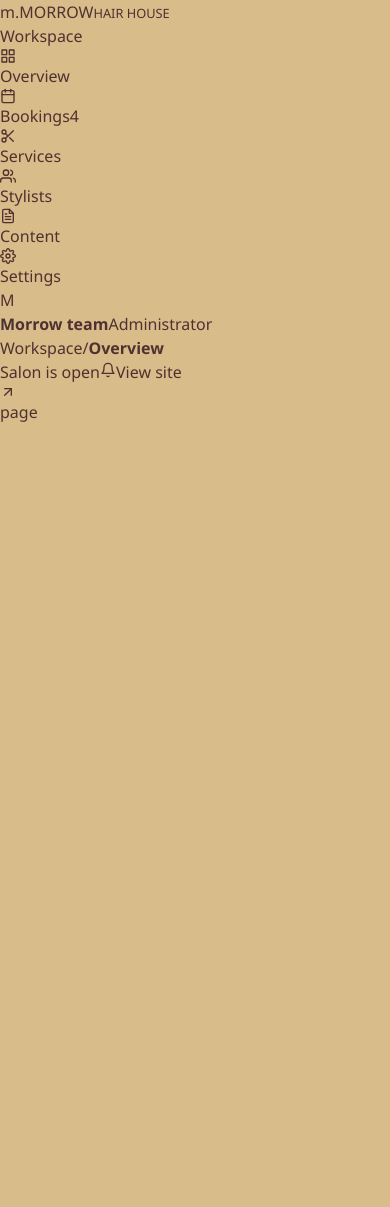
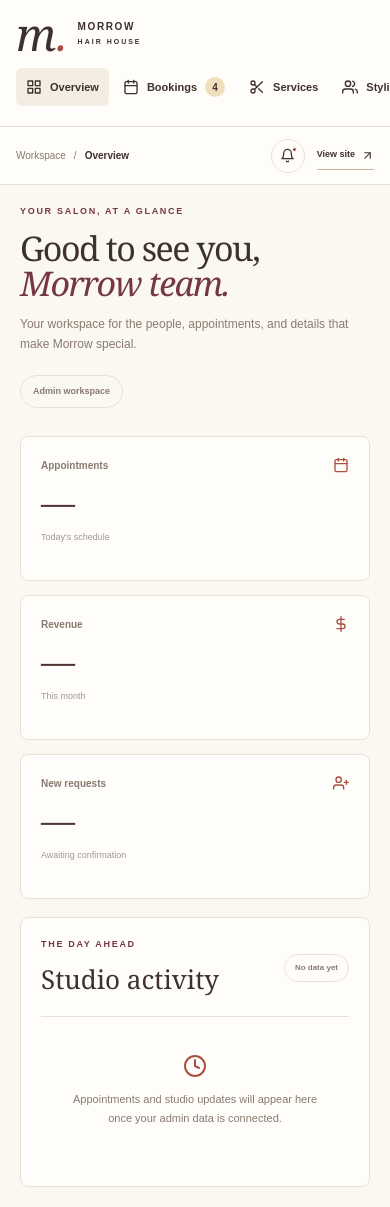
Before and after one commit to Cue-designs/salon-web, a Next.js app: page /Admin in a window 390 px wide. Before the commit the page ends 844 px from the top, so only its background shows below. Built offline with nearby package versions, Linux system fonts and the light colour scheme.

Commit message:
feat: Styled the admin layout and overview with responsive Tailwind classes, removing the missing stylesheet import.

```diff
--- a/src/app/Admin/layout.tsx
+++ b/src/app/Admin/layout.tsx
@@ -9,7 +9,6 @@ import {
   FiSettings,
   FiUsers,
 } from "react-icons/fi";
-import "./admin.css";
 
 const navigation = [
   { href: "/Admin", label: "Overview", icon: FiGrid },
@@ -26,62 +25,102 @@ export default function AdminLayout({
   children: React.ReactNode;
 }) {
   return (
-    <div className="admin-shell">
-      <aside className="admin-sidebar">
-        <Link className="admin-brand" href="/Admin" aria-label="Morrow admin home">
-          <span className="admin-brand-mark">m<span>.</span></span>
-          <span className="admin-brand-name">
+    <div className="min-h-screen bg-[#fbf8f2] font-sans text-[#3e302d] md:grid md:grid-cols-[248px_minmax(0,1fr)]">
+      <aside className="sticky top-0 z-10 flex flex-col border-b border-[#e9e1d6] bg-[#fffdf9] px-4 py-4 md:h-screen md:border-b-0 md:border-r md:px-[18px] md:py-7">
+        <Link
+          className="mb-4 flex items-center gap-2.5 self-start md:mb-14 md:mx-2"
+          href="/Admin"
+          aria-label="Morrow admin home"
+        >
+          <span className="font-serif text-[45px] italic leading-[0.8]">
+            m<span className="text-[#aa5042]">.</span>
+          </span>
+          <span className="text-[10px] font-extrabold leading-tight tracking-[1.6px]">
             MORROW
-            <small>HAIR HOUSE</small>
+            <small className="mt-1 block text-[7px] font-semibold tracking-[2px]">
+              HAIR HOUSE
+            </small>
           </span>
         </Link>
 
-        <div className="admin-sidebar-label">Workspace</div>
-        <nav className="admin-navigation" aria-label="Admin navigation">
+        <p className="mb-3 hidden px-2.5 text-[9px] font-bold uppercase tracking-[1.5px] text-[#897a70] md:block">
+          Workspace
+        </p>
+        <nav
+          className="-mx-4 flex gap-1 overflow-x-auto px-4 pb-1 md:mx-0 md:flex-col md:overflow-visible md:px-0"
+          aria-label="Admin navigation"
+        >
           {navigation.map(({ href, label, icon: Icon }, index) => (
             <Link
-              className={`admin-nav-link${index === 0 ? " is-active" : ""}`}
+              className={`flex min-h-[38px] shrink-0 items-center gap-2 rounded-md px-2.5 text-[11px] font-semibold text-[#756961] transition-colors hover:bg-[#f4ede3] hover:text-[#4f3130] focus-visible:outline-2 focus-visible:outline-offset-2 focus-visible:outline-[#aa5042] md:min-h-11 md:gap-3 md:px-3 md:text-xs ${
+                index === 0
+                  ? "bg-[#f4ede3] font-bold text-[#4f3130]"
+                  : ""
+              }`}
               href={href}
               key={href}
               aria-current={index === 0 ? "page" : undefined}
             >
-              <Icon aria-hidden="true" />
+              <Icon className="h-4 w-4 shrink-0" aria-hidden="true" />
               <span>{label}</span>
-              {label === "Bookings" && <span className="admin-nav-count">4</span>}
+              {label === "Bookings" && (
+                <span className="ml-auto grid h-5 min-w-5 place-items-center rounded-full bg-[#f0dfbd] px-1 text-[10px] text-[#4f3130]">
+                  4
+                </span>
+              )}
             </Link>
           ))}
         </nav>
 
-        <div className="admin-sidebar-bottom">
-          <div className="admin-profile-avatar" aria-hidden="true">M</div>
-          <div className="admin-profile-copy">
-            <strong>Morrow team</strong>
-            <span>Administrator</span>
+        <div className="mt-auto hidden items-center gap-2.5 border-t border-[#e9e1d6] pt-4 md:flex">
+          <div
+            className="grid h-[35px] w-[35px] shrink-0 place-items-center rounded-full bg-[#753742] font-serif text-[17px] text-[#f0dfbd]"
+            aria-hidden="true"
+          >
+            M
           </div>
-          <span className="admin-profile-status" aria-label="Online" />
+          <div className="grid gap-0.5 text-[10px]">
+            <strong className="text-[11px]">Morrow team</strong>
+            <span className="text-[#897a70]">Administrator</span>
+          </div>
+          <span
+            className="ml-auto h-[7px] w-[7px] rounded-full bg-[#68815c]"
+            aria-label="Online"
+          />
         </div>
       </aside>
 
-      <div className="admin-workspace">
-        <header className="admin-topbar">
-          <div className="admin-breadcrumb">
+      <div className="min-w-0">
+        <header className="flex min-h-[58px] items-center justify-between gap-5 border-b border-[#e9e1d6] bg-[#fffdf9] px-4 sm:px-5 md:min-h-[70px] md:px-[clamp(22px,4vw,56px)]">
+          <div className="flex items-center gap-2 text-[10px] text-[#897a70] md:gap-[11px] md:text-[11px]">
             <span>Workspace</span>
             <span aria-hidden="true">/</span>
-            <strong>Overview</strong>
+            <strong className="text-[#3e302d]">Overview</strong>
           </div>
-          <div className="admin-topbar-actions">
-            <span className="admin-open-label">Salon is open</span>
-            <button className="admin-notifications" type="button" aria-label="Notifications">
-              <FiBell aria-hidden="true" />
-              <span />
+          <div className="flex items-center gap-3 md:gap-5">
+            <span className="hidden items-center gap-[7px] text-[10px] font-bold text-[#617752] sm:flex before:h-[7px] before:w-[7px] before:rounded-full before:bg-[#789366] before:content-['']">
+              Salon is open
+            </span>
+            <button
+              className="relative grid h-[34px] w-[34px] place-items-center rounded-full border border-[#e9e1d6] text-[#3e302d] transition-colors hover:bg-[#f4ede3] focus-visible:outline-2 focus-visible:outline-offset-2 focus-visible:outline-[#aa5042]"
+              type="button"
+              aria-label="Notifications"
+            >
+              <FiBell className="h-[15px] w-[15px]" aria-hidden="true" />
+              <span className="absolute right-[7px] top-[7px] h-[5px] w-[5px] rounded-full border border-[#fffdf9] bg-[#aa5042]" />
             </button>
-            <Link className="admin-view-site" href="/">
-              View site <FiArrowUpRight aria-hidden="true" />
+            <Link
+              className="inline-flex items-center gap-1.5 border-b border-[#c8b7a3] py-[7px] text-[9px] font-bold transition-colors hover:text-[#aa5042] focus-visible:outline-2 focus-visible:outline-offset-2 focus-visible:outline-[#aa5042] md:text-[10px]"
+              href="/"
+            >
+              View site <FiArrowUpRight className="h-[13px] w-[13px]" aria-hidden="true" />
             </Link>
           </div>
         </header>
 
-        <main className="admin-content">{children}</main>
+        <main className="mx-auto min-h-[calc(100svh-130px)] w-full max-w-[1440px] p-5 sm:p-6 md:min-h-[calc(100svh-70px)] md:p-[clamp(24px,4vw,54px)]">
+          {children}
+        </main>
       </div>
     </div>
   );
--- a/src/app/Admin/page.tsx
+++ b/src/app/Admin/page.tsx
@@ -1,5 +1,89 @@
-const page = () => {
-  return <div>page</div>;
-};
+import {
+  FiCalendar,
+  FiClock,
+  FiDollarSign,
+  FiUserPlus,
+} from "react-icons/fi";
 
-export default page;
+const metrics = [
+  { label: "Appointments", period: "Today's schedule", icon: FiCalendar },
+  { label: "Revenue", period: "This month", icon: FiDollarSign },
+  { label: "New requests", period: "Awaiting confirmation", icon: FiUserPlus },
+];
+
+export default function AdminPage() {
+  return (
+    <div className="mx-auto max-w-[1080px]">
+      <header className="mb-7 flex flex-col items-start justify-between gap-5 sm:mb-9 sm:flex-row sm:items-end">
+        <div>
+          <p className="mb-3 text-[9px] font-bold tracking-[1.7px] text-[#753742]">
+            YOUR SALON, AT A GLANCE
+          </p>
+          <h1 className="font-serif text-[clamp(34px,4.7vw,54px)] font-normal leading-[1.05] tracking-[-1.5px]">
+            Good to see you, <em className="text-[#753742]">Morrow team.</em>
+          </h1>
+          <p className="mt-3 max-w-[475px] text-xs leading-[1.7] text-[#897a70]">
+            Your workspace for the people, appointments, and details that make
+            Morrow special.
+          </p>
+        </div>
+        <span className="rounded-full border border-[#e9e1d6] px-3 py-[9px] text-[9px] font-bold text-[#897a70]">
+          Admin workspace
+        </span>
+      </header>
+
+      <section
+        className="mb-[18px] grid gap-3.5 sm:grid-cols-2 lg:grid-cols-3"
+        aria-label="Salon metrics"
+      >
+        {metrics.map(({ label, period, icon: Icon }) => (
+          <article
+            className="min-h-[145px] rounded-lg border border-[#e9e1d6] bg-[#fffdf9] p-5"
+            key={label}
+          >
+            <div className="flex items-center justify-between text-[10px] font-semibold text-[#897a70]">
+              <span>{label}</span>
+              <Icon className="h-4 w-4 text-[#aa5042]" aria-hidden="true" />
+            </div>
+            <p className="my-3 font-serif text-[34px] leading-none text-[#4f3130]">
+              <span aria-label="No data available">—</span>
+            </p>
+            <p className="m-0 text-[9px] text-[#a3978e]">{period}</p>
+          </article>
+        ))}
+      </section>
+
+      <section
+        className="rounded-lg border border-[#e9e1d6] bg-[#fffdf9] p-5 sm:p-[22px]"
+        aria-labelledby="admin-activity-title"
+      >
+        <div className="flex items-center justify-between gap-4">
+          <div>
+            <p className="mb-2 text-[9px] font-bold tracking-[1.7px] text-[#753742]">
+              THE DAY AHEAD
+            </p>
+            <h2
+              className="m-0 font-serif text-[26px] font-normal"
+              id="admin-activity-title"
+            >
+              Studio activity
+            </h2>
+          </div>
+          <span className="shrink-0 rounded-full border border-[#e9e1d6] px-2.5 py-[7px] text-[8px] font-bold text-[#897a70]">
+            No data yet
+          </span>
+        </div>
+        <div className="mt-[17px] grid min-h-[150px] content-center justify-items-center border-t border-[#e9e1d6] px-5 py-5 text-center">
+          <FiClock
+            className="h-6 w-6 text-[#aa5042]"
+            aria-hidden="true"
+          />
+          <p className="mt-3 max-w-[360px] text-[11px] leading-[1.7] text-[#897a70]">
+            Appointments and studio updates will appear here once your admin
+            data is connected.
+          </p>
+        </div>
+      </section>
+    </div>
+  );
+}
```
